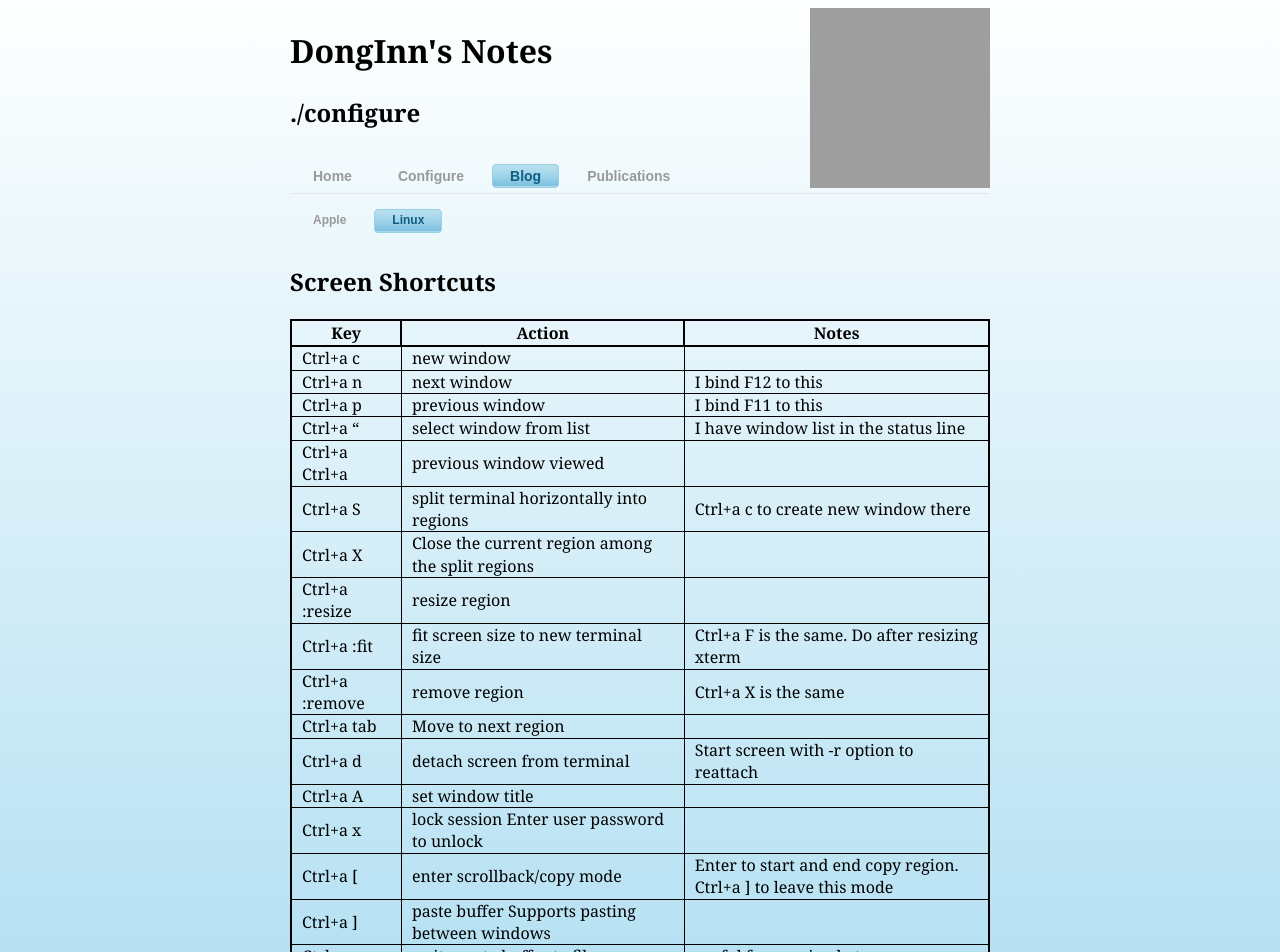
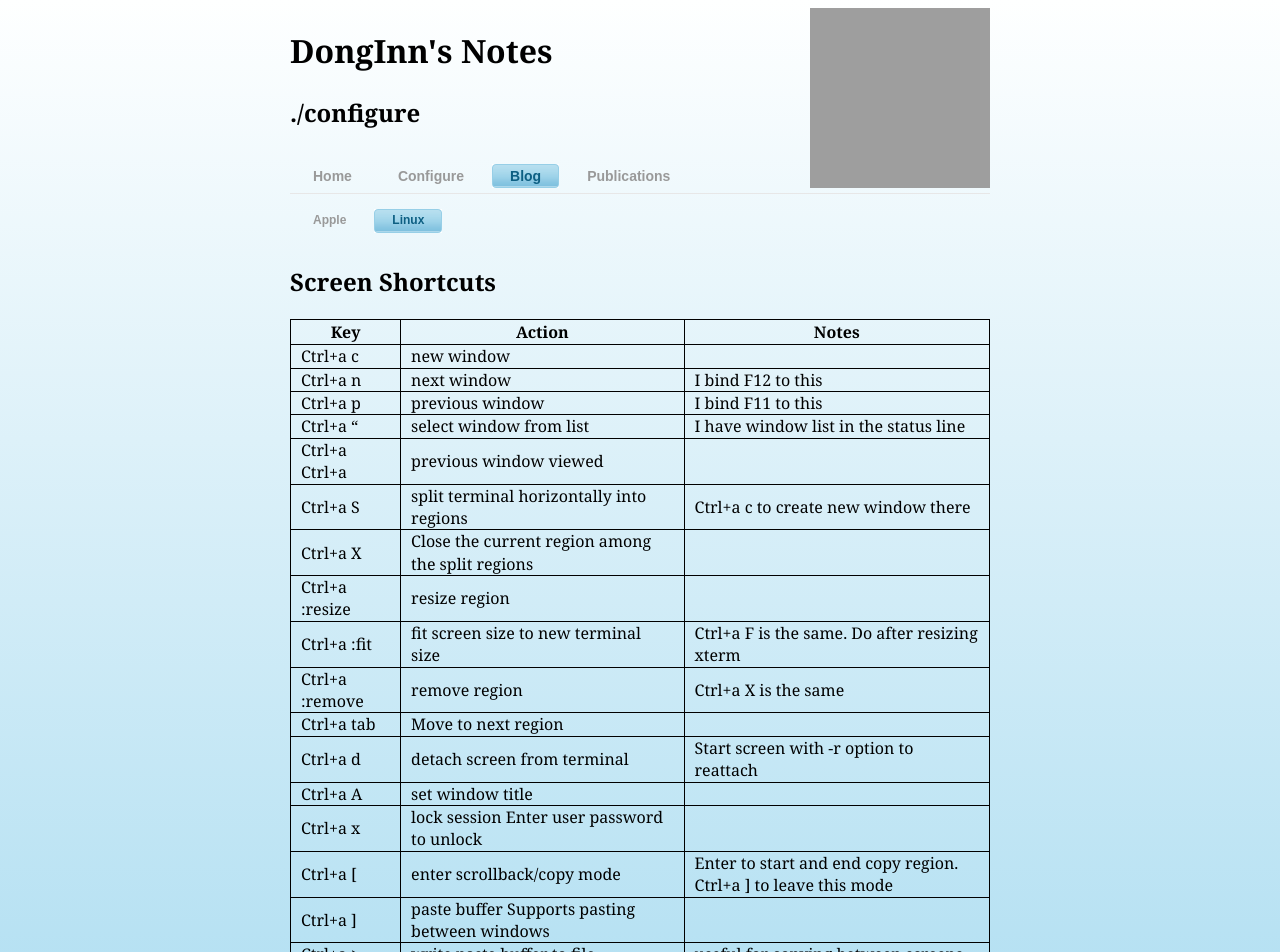
Before and after one commit to dikim33/dikim33.github.io, a Jekyll site: the page built from _posts/linux/2008-06-17-screen_shortcuts.md, in a window 1280 px wide. Shown: the top 952 px of the page. Built offline with Jekyll 4.4.1, drawn with Linux system fonts in a browser that asks for light colours; grey boxes are pictures that could not be loaded.

Commit message:
[table] I do not like the bold border line

```diff
--- a/_includes/css/github.css
+++ b/_includes/css/github.css
@@ -45,11 +45,11 @@
 table{
   border-collapse: collapse;
   border-spacing: 0;
-  border:2px solid #000000;
+  border:1px solid #000000;
 }
 
 th{
-  border:2px solid #000000;
+  border:1px solid #000000;
 }
 
 td{
```
